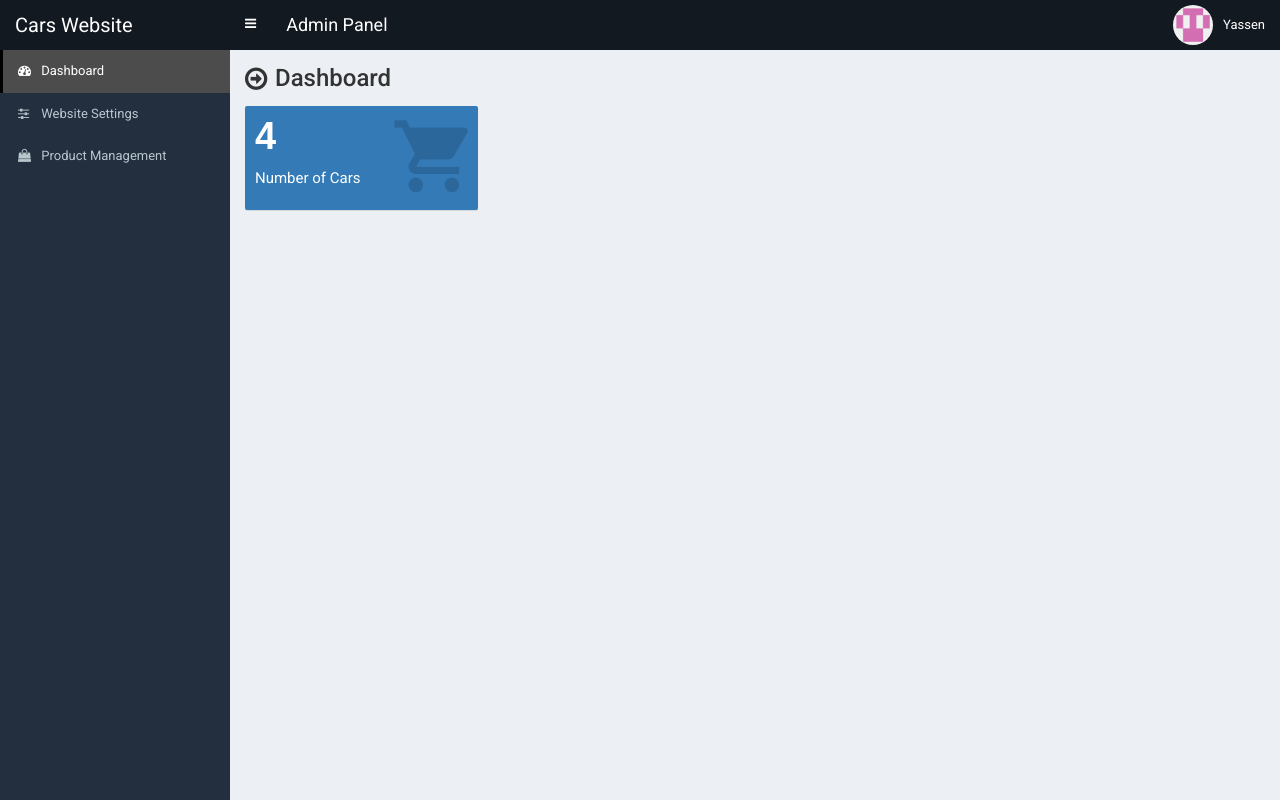
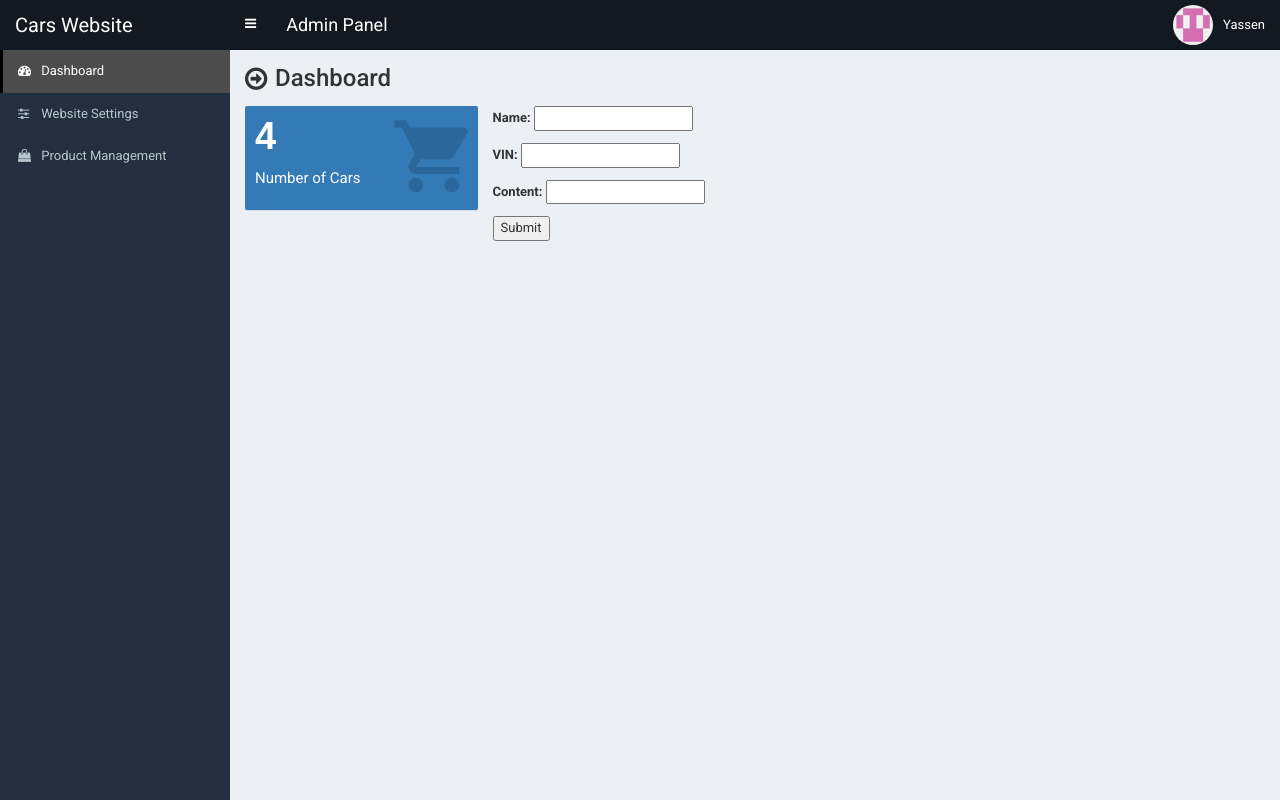
Before and after one commit to Saifaliabdulhey/newcarwebsite, a PHP site: page /carweb/admin/index.php in a window 1280 px wide. Run offline with PHP 8.4, Linux system fonts and the light colour scheme; a user stored in the database is signed in; data comes from the database, SQL or seed files in the repository; tables that the repository leaves empty hold one stand-in row (values such as "Sample post"); some web fonts are replaced.

```diff
--- a/admin/index.php
+++ b/admin/index.php
@@ -5,6 +5,8 @@
 </section>
 
 <?php
+
+
 $statement = $pdo->prepare("SELECT * FROM tbl_top_category");
 $statement->execute();
 $total_top_category = $statement->rowCount();
@@ -46,7 +48,7 @@ $statement->execute(array('Pending'));
 $total_order_pending = $statement->rowCount();
 
 $statement = $pdo->prepare("SELECT * FROM tbl_payment WHERE payment_status=? AND shipping_status=?");
-$statement->execute(array('Completed','Pending'));
+$statement->execute(array('Completed', 'Pending'));
 $total_order_complete_shipping_pending = $statement->rowCount();
 ?>
 
@@ -68,6 +70,34 @@ $total_order_complete_shipping_pending = $statement->rowCount();
 
     </div>
 
+    <form method="post" enctype="multipart/form-data">
+      <p>
+        <label for="firstName">Name:</label>
+        <input type="text" name="title" id="firstName" required>
+      </p>
+      <p>
+        <label for="lastName">VIN:</label>
+        <input type="text" name="slug" id="lastName" required>
+      </p>
+      <p>
+        <label for="emailAddress">Content:</label>
+        <input type="text" name="content" id="emailAddress" required>
+      </p>
+      <input type="submit" name="vin" value="Submit">
+    </form>
+    <?php
+
+
+    if (isset($_POST['vin'])) {
+      $title = $_POST['title'];
+      $slug = $_POST['slug'];
+      $content = $_POST['content'];
+
+      $statement = $pdo->prepare("INSERT INTO page (title, slug, content) VALUES('$title', '$slug', '$content')");
+      $statement->execute();
+    }
+
+    ?>
 </section>
 
 <?php require_once('footer.php'); ?>
```
Lines whose indentation alone changed are shown as unchanged.
